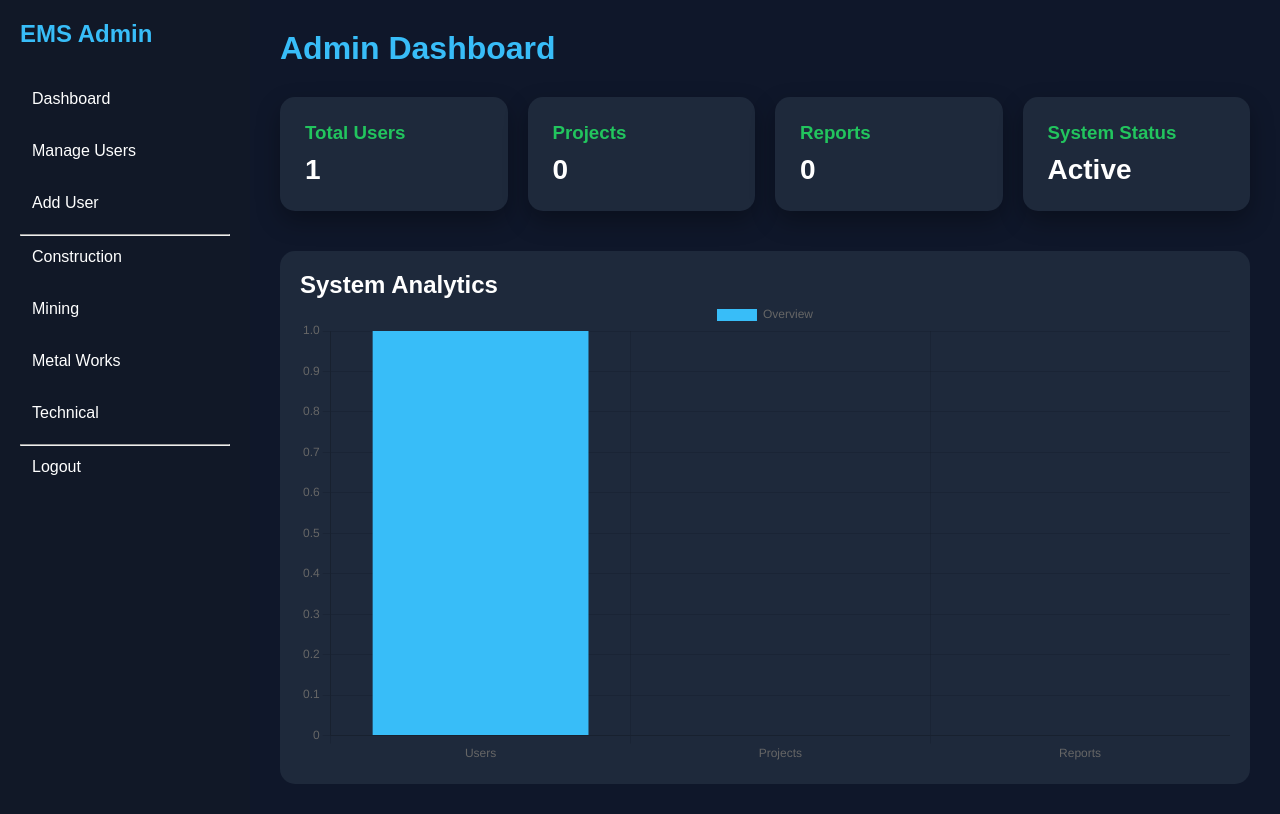
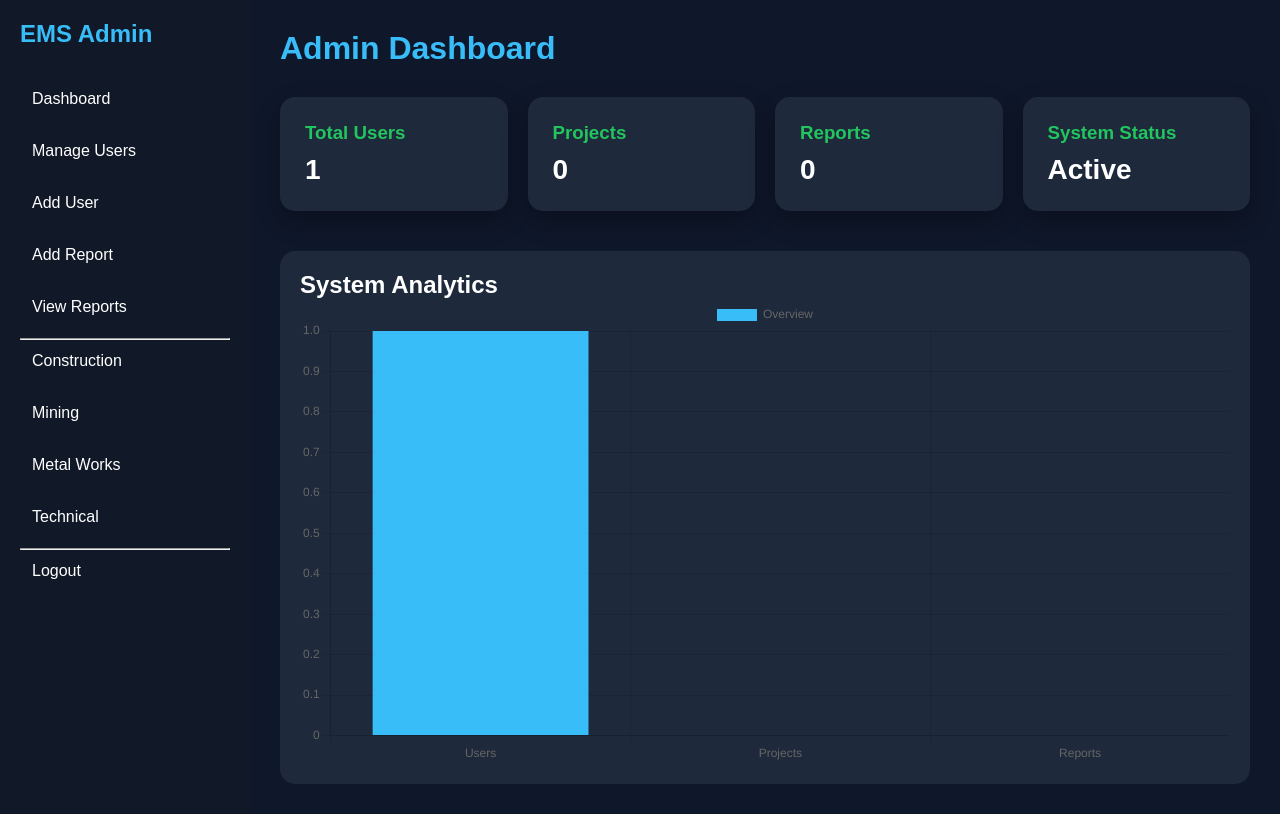
Before and after one commit to sadick-koyo/MjasiliaProject, a PHP site: page /dashboard/admin.php in a window 1280 px wide. Run offline with PHP 8.4, Linux system fonts and the light colour scheme; the visitor is signed in with stand-in values (Sample User, id 1); data that the repository does not hold is empty; a stand-in replaces the project's code that opens the database connection.

Commit message:
Update admin.php

```diff
--- a/dashboard/admin.php
+++ b/dashboard/admin.php
@@ -37,7 +37,8 @@ $total_reports = $conn->query("SELECT * FROM reports")->num_rows;
         <a href="admin.php">Dashboard</a>
         <a href="manage_users.php">Manage Users</a>
         <a href="add_user.php">Add User</a>
-
+<a href="add_report.php">Add Report</a>
+<a href="view_reports.php">View Reports</a>
         <hr>
 
         <a href="../modules/construction.php">Construction</a>
```
